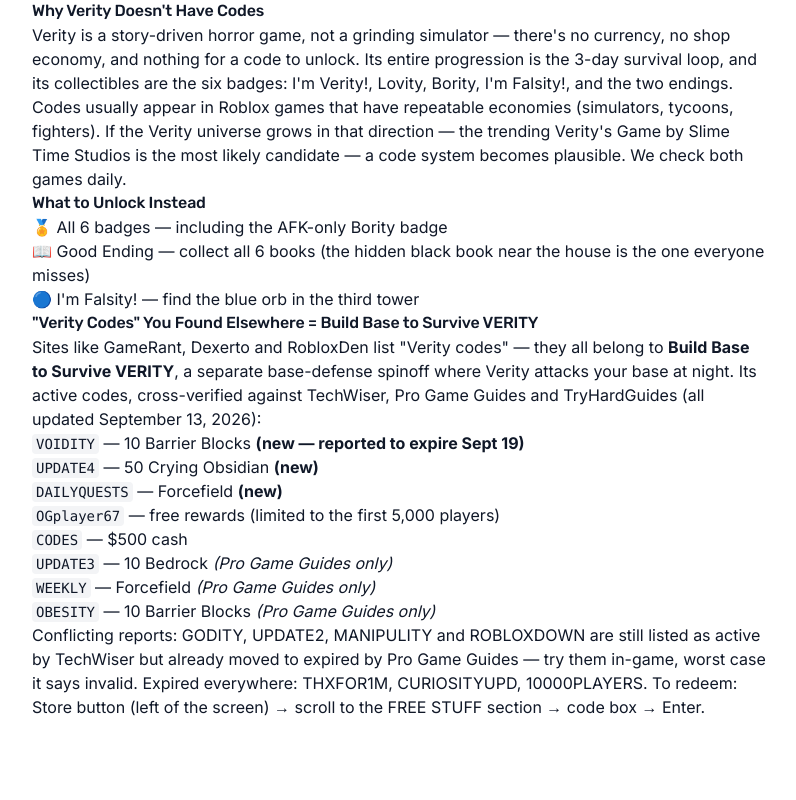
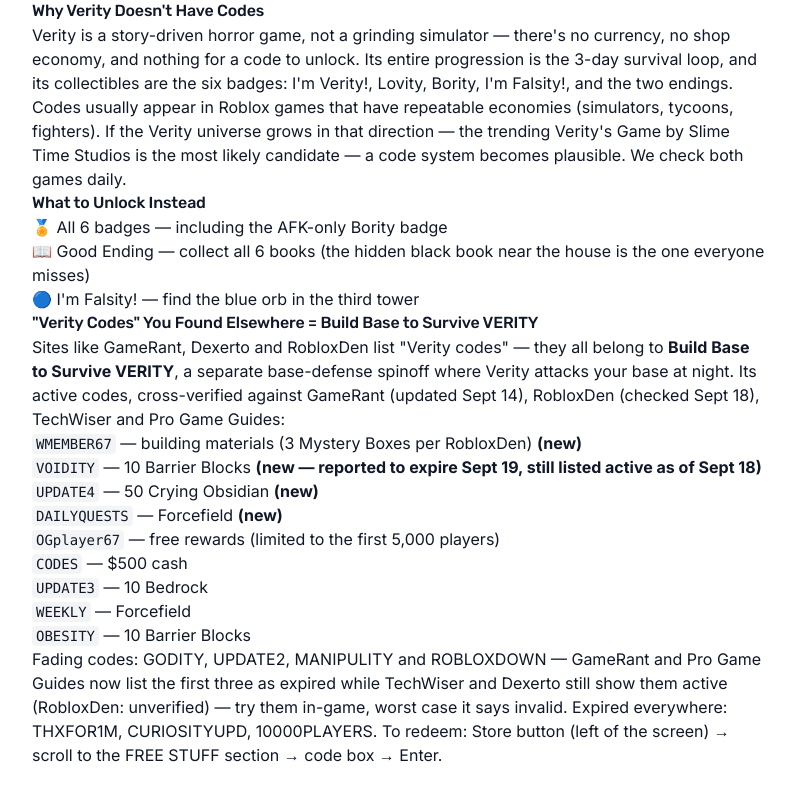
Before and after one commit to ken-fs/veritygame, a Next.js app: page /codes in a window 1280 px wide. Shown: the part 514-1314 px from the top of the page, without its empty margins (240-1036 px from the left). Built offline with nearby package versions, Linux system fonts and the light colour scheme.

Commit message:
content: Build Base codes 新增 WMEMBER67（GameRant+RobloxDen 双源）; UPDATE3/WEEKLY/OBESITY 获第二源确认; GODITY/UPDATE2/MANIPULITY 共识转向 expired

```diff
--- a/src/app/codes/page.tsx
+++ b/src/app/codes/page.tsx
@@ -79,24 +79,25 @@
         <p>
           Sites like GameRant, Dexerto and RobloxDen list &quot;Verity codes&quot; — they all belong to{" "}
           <strong>Build Base to Survive VERITY</strong>, a separate base-defense spinoff where Verity attacks your base
-          at night. Its active codes, cross-verified against TechWiser, Pro Game Guides and TryHardGuides (all
-          updated September 13, 2026):
+          at night. Its active codes, cross-verified against GameRant (updated Sept 14), RobloxDen (checked Sept 18),
+          TechWiser and Pro Game Guides:
         </p>
         <ul>
-          <li><code>VOIDITY</code> — 10 Barrier Blocks <strong>(new — reported to expire Sept 19)</strong></li>
+          <li><code>WMEMBER67</code> — building materials (3 Mystery Boxes per RobloxDen) <strong>(new)</strong></li>
+          <li><code>VOIDITY</code> — 10 Barrier Blocks <strong>(new — reported to expire Sept 19, still listed active as of Sept 18)</strong></li>
           <li><code>UPDATE4</code> — 50 Crying Obsidian <strong>(new)</strong></li>
           <li><code>DAILYQUESTS</code> — Forcefield <strong>(new)</strong></li>
           <li><code>OGplayer67</code> — free rewards (limited to the first 5,000 players)</li>
           <li><code>CODES</code> — $500 cash</li>
-          <li><code>UPDATE3</code> — 10 Bedrock <em>(Pro Game Guides only)</em></li>
-          <li><code>WEEKLY</code> — Forcefield <em>(Pro Game Guides only)</em></li>
-          <li><code>OBESITY</code> — 10 Barrier Blocks <em>(Pro Game Guides only)</em></li>
+          <li><code>UPDATE3</code> — 10 Bedrock</li>
+          <li><code>WEEKLY</code> — Forcefield</li>
+          <li><code>OBESITY</code> — 10 Barrier Blocks</li>
         </ul>
         <p>
-          Conflicting reports: GODITY, UPDATE2, MANIPULITY and ROBLOXDOWN are still listed as active by TechWiser but
-          already moved to expired by Pro Game Guides — try them in-game, worst case it says invalid. Expired
-          everywhere: THXFOR1M, CURIOSITYUPD, 10000PLAYERS. To redeem: Store button (left of the screen) → scroll to
-          the FREE STUFF section → code box → Enter.
+          Fading codes: GODITY, UPDATE2, MANIPULITY and ROBLOXDOWN — GameRant and Pro Game Guides now list the first
+          three as expired while TechWiser and Dexerto still show them active (RobloxDen: unverified) — try them
+          in-game, worst case it says invalid. Expired everywhere: THXFOR1M, CURIOSITYUPD, 10000PLAYERS. To redeem:
+          Store button (left of the screen) → scroll to the FREE STUFF section → code box → Enter.
         </p>
       </section>
 
```
